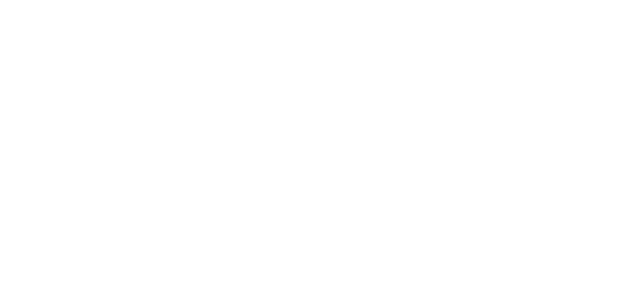
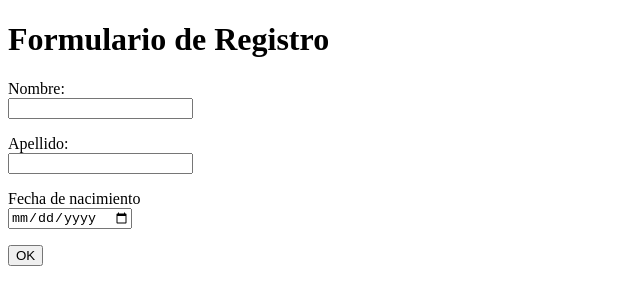
Before and after one commit to NicoSosa01/code_challenge, a plain HTML site: page index.html in a window 1280 px wide. Shown: the whole page, without its empty margins (0-640 px from the left). Drawn offline with Linux system fonts and the light colour scheme.

Commit message:
Inicio formulario
Campos base

```diff
--- a/index.html
+++ b/index.html
@@ -6,6 +6,19 @@
     <title>Document</title>
 </head>
 <body>
+        <h1>Formulario de Registro</h1>
+        <form>
+
+        <p>Nombre: <br>
+            <input type= "text" name="Nombre" required></input></p>
+
+        <p>Apellido: <br>
+            <input type= "text" name="Apellido" required></input></p>
+        <p>Fecha de nacimiento <br>
+            <input type= "date" name="Fecha de nacimiento" required></input></p>
+
+        <input type="submit" value="OK" size="20" enabled> </input>
+        </form>
 
 </body>
 </html>
```
